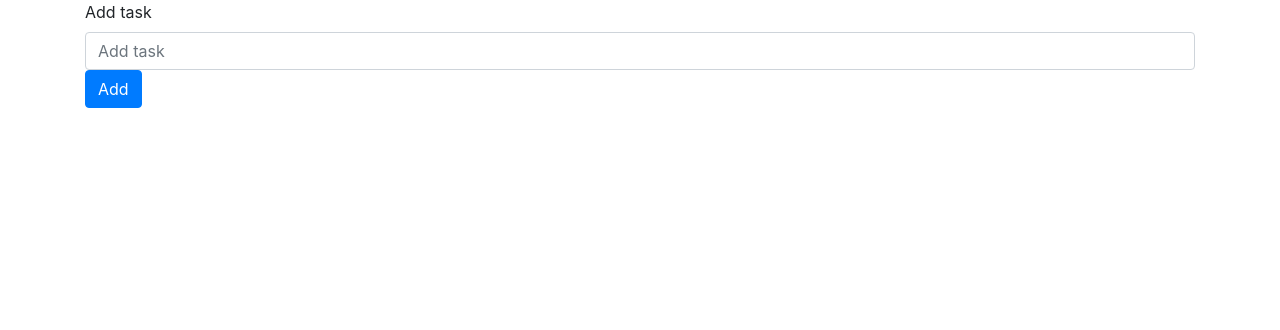
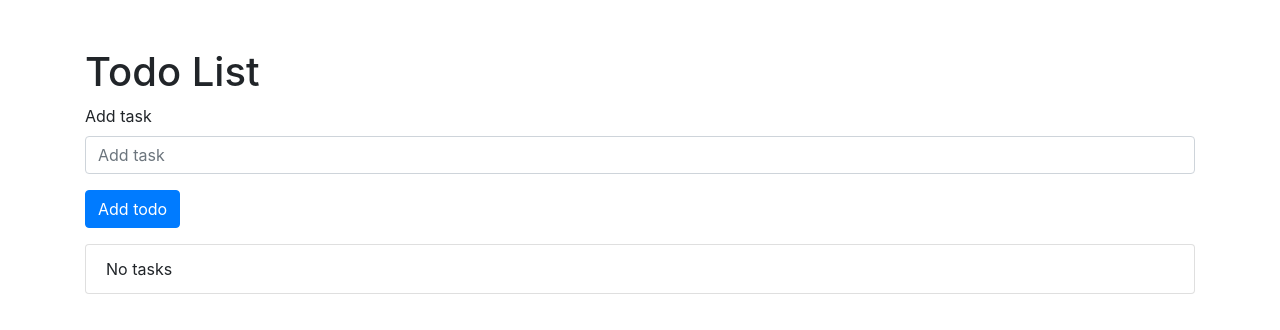
Before and after one commit to bilgihankose/todoapp, a Vue app: page / in a window 1280 px wide. Shown: the top 330 px of the page. Built offline with nearby package versions, Linux system fonts and the light colour scheme.

Commit message:
added localstorage

```diff
--- a/src/App.vue
+++ b/src/App.vue
@@ -1,6 +1,6 @@
 <template>
   <div id="app">
-    <div class="container">
+    <div class="container mt-5">
       <todo-item></todo-item>
     </div>
   </div>
--- a/src/components/TodoItem.vue
+++ b/src/components/TodoItem.vue
@@ -1,6 +1,7 @@
 <template>
   <div class="todo">
-    <form>
+    <h1>Todo List</h1>
+    <form @submit.prevent="addTodo">
       <div class="form-group">
         <label for="addTodo">Add task</label>
         <input
@@ -13,25 +14,33 @@
         <button
           @click="addTodo"
           type="submit"
-          class="btn d-inline-block btn-primary"
+          class="btn d-inline-block btn-primary mt-3"
         >
-          Add
+          Add todo
         </button>
       </div>
     </form>
 
-    <ul class="list-group" v-for="(todo, index) in todos" :key="index">
+    <ul v-if="todos.length > 0" class="list-group">
       <li
+        v-for="(todo, index) in todos"
+        :key="index"
         class="list-group-item d-flex justify-content-between align-items-center"
       >
         {{ todo.title }}
         <button
-          @click="removeTodo"
+          @click="removeTodo(index)"
           type="submit"
           class="btn d-inline-block btn-danger"
         >
           Remove
         </button>
+      </li>
+    </ul>
+
+    <ul v-else class="list-group">
+      <li class="list-group-item">
+        <span>No tasks</span>
       </li>
     </ul>
   </div>
@@ -62,5 +71,18 @@ export default {
       this.todos.splice(index, 1);
     },
   },
+  watch: {
+    todos: {
+      handler() {
+        localStorage.setItem("todos", JSON.stringify(this.todos));
+      },
+      deep: true,
+    },
+  },
+  mounted: function () {
+    if (localStorage.getItem("todos")) {
+      this.todos = JSON.parse(localStorage.getItem("todos"));
+    }
+  },
 };
 </script>
```
